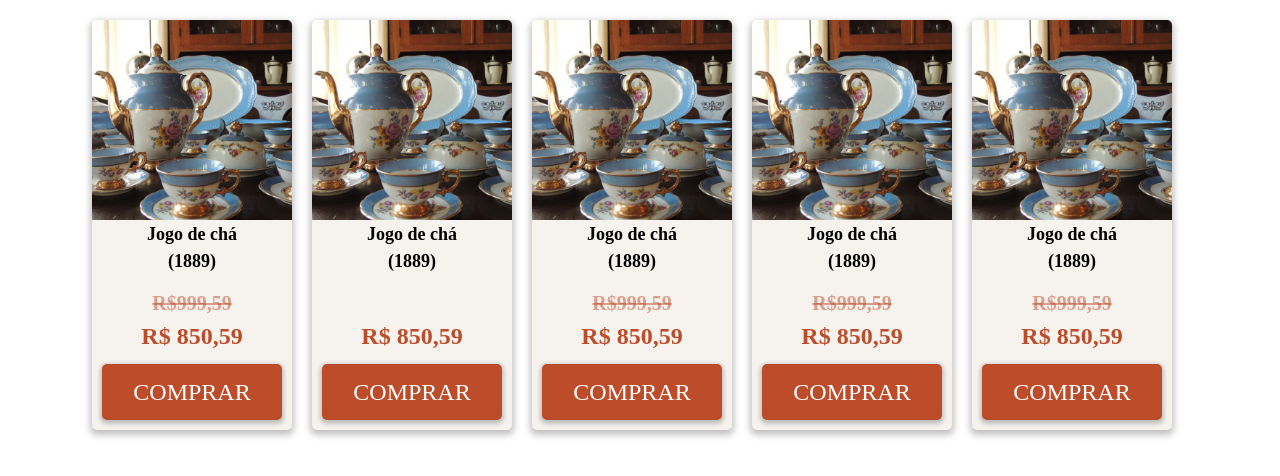
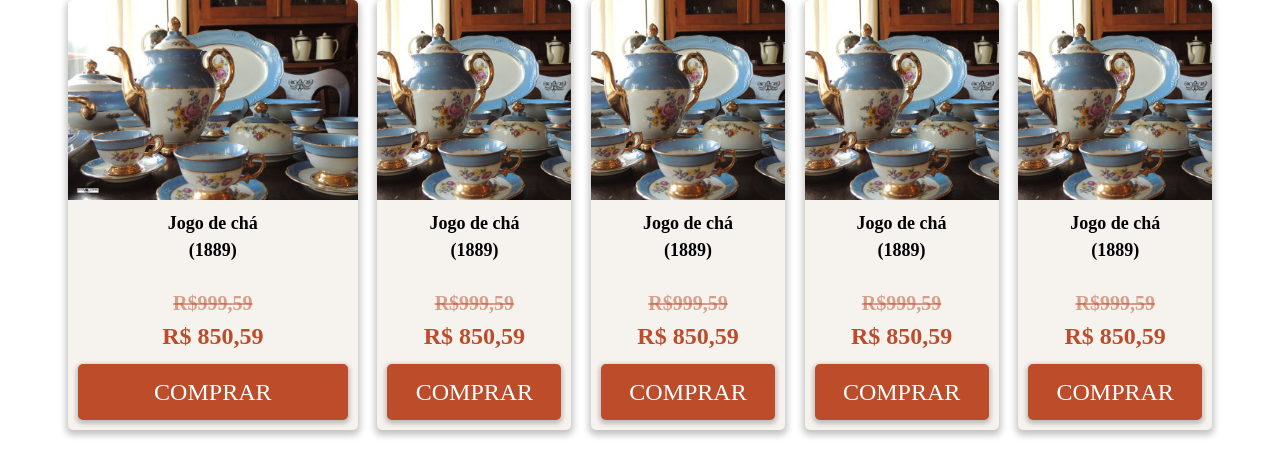
Before and after one commit to eliellds/projeto-integrador-front-end, a plain HTML site: page eliel/carrousel-cards.html in a window 1280 px wide. Drawn offline with nearby package versions, Linux system fonts and the light colour scheme; a web font is replaced by a local one.

Commit message:
cards corrigidos

```diff
--- a/eliel/carrousel-cards.html
+++ b/eliel/carrousel-cards.html
@@ -1,23 +1,29 @@
 <!DOCTYPE html>
 <html lang="pt-BR">
+
 <head>
     <meta charset="UTF-8">
     <meta http-equiv="X-UA-Compatible" content="IE=edge">
     <meta name="viewport" content="width=device-width, initial-scale=1.0">
-    <link href="https://cdn.jsdelivr.net/npm/bootstrap@5.0.2/dist/css/bootstrap.min.css" rel="stylesheet" integrity="sha384-EVSTQN3/azprG1Anm3QDgpJLIm9Nao0Yz1ztcQTwFspd3yD65VohhpuuCOmLASjC" crossorigin="anonymous">
-    <link href="./css-cards/styles.css" rel ="stylesheet">
+    <link href="https://cdn.jsdelivr.net/npm/bootstrap@5.0.2/dist/css/bootstrap.min.css" rel="stylesheet"
+        integrity="sha384-EVSTQN3/azprG1Anm3QDgpJLIm9Nao0Yz1ztcQTwFspd3yD65VohhpuuCOmLASjC" crossorigin="anonymous">
+    <link href="./css-cards/styles.css" rel="stylesheet">
     <title>Velho Luxo</title>
 </head>
+
 <body>
 
     <div class="container container-cards">
+
         <ul class="row lista-cards novidades">
-            <li class="cards col-2">
+
+            <li class="ae col-12 col-6-sm col-4-md col-2-lg">
+                <div class="cards">
                     <div class="caixa-imagem">
                         <a href="" class="imagem-produto card-1"></a>
                     </div>
                     <div class="corpo-card">
-                    <a href="" class="descricao">Jogo de chá<br/>(1889)</a>
+                        <a href="" class="descricao">Jogo de chá<br />(1889)</a>
                         <div class="pagamento">
                             <div class="preco">
                                 <div class="preco-de">R$999,59</div>
@@ -26,28 +32,15 @@
                             <a href="" class="btn-comprar">COMPRAR</a>
                         </div>
                     </div>
+                </div>
             </li>
-            <li class="cards col-2">
+            <li class="col-sm-6 col-md-4 col-lg-2">
+                <div class="cards">
                     <div class="caixa-imagem">
                         <a href="" class="imagem-produto card-1"></a>
                     </div>
                     <div class="corpo-card">
-                    <a href="" class="descricao">Jogo de chá<br/>(1889)</a>
-                    <div class="pagamento">
-                        <div class="preco">
-                            <div class="preco-de"></div>
-                            <div class="preco-por">R$ 850,59</div>
-                        </div>
-                        <a href="" class="btn-comprar">COMPRAR</a>
-                    </div>
-                </div>
-            </li>
-            <li class="cards col-2">
-                <div class="caixa-imagem">
-                    <a href="" class="imagem-produto card-1"></a>
-                </div>
-                <div class="corpo-card">
-                    <a href="" class="descricao">Jogo de chá<br/>(1889)</a>
+                        <a href="" class="descricao">Jogo de chá<br />(1889)</a>
                         <div class="pagamento">
                             <div class="preco">
                                 <div class="preco-de">R$999,59</div>
@@ -56,13 +49,15 @@
                             <a href="" class="btn-comprar">COMPRAR</a>
                         </div>
                     </div>
+                </div>
             </li>
-            <li class="cards col-2">
+            <li class="col-12 col-sm-6 col-md-4 col-lg-2">
+                <div class="cards">
                     <div class="caixa-imagem">
                         <a href="" class="imagem-produto card-1"></a>
                     </div>
                     <div class="corpo-card">
-                    <a href="" class="descricao">Jogo de chá<br/>(1889)</a>
+                        <a href="" class="descricao">Jogo de chá<br />(1889)</a>
                         <div class="pagamento">
                             <div class="preco">
                                 <div class="preco-de">R$999,59</div>
@@ -71,13 +66,15 @@
                             <a href="" class="btn-comprar">COMPRAR</a>
                         </div>
                     </div>
+                </div>
             </li>
-            <li class="cards col-2">
+            <li class="col-12 col-sm-6 col-md-4 col-lg-2">
+                <div class="cards">
                     <div class="caixa-imagem">
                         <a href="" class="imagem-produto card-1"></a>
                     </div>
                     <div class="corpo-card">
-                    <a href="" class="descricao">Jogo de chá<br/>(1889)</a>
+                        <a href="" class="descricao">Jogo de chá<br />(1889)</a>
                         <div class="pagamento">
                             <div class="preco">
                                 <div class="preco-de">R$999,59</div>
@@ -86,9 +83,30 @@
                             <a href="" class="btn-comprar">COMPRAR</a>
                         </div>
                     </div>
+                </div>
             </li>
+            <li class="col-12 col-sm-6 col-md-4 col-lg-2 d-md-none d-lg-block">
+                <div class="cards">
+                    <div class="caixa-imagem">
+                        <a href="" class="imagem-produto card-1"></a>
                     </div>
+                    <div class="corpo-card">
+                        <a href="" class="descricao">Jogo de chá<br />(1889)</a>
+                        <div class="pagamento">
+                            <div class="preco">
+                                <div class="preco-de">R$999,59</div>
+                                <div class="preco-por">R$ 850,59</div>
+                            </div>
+                            <a href="" class="btn-comprar">COMPRAR</a>
+                        </div>
+                    </div>
+                </div>
+            </li>
+
+        </ul>
+
     </div>
 
 </body>
+
 </html>
--- a/eliel/css-cards/styles.css
+++ b/eliel/css-cards/styles.css
@@ -4,46 +4,49 @@
     box-sizing: border-box;
 }
 
+.container-cards {
+    padding: 0;
+}
+
 .lista-cards {
     display: flex;
     flex-direction: row;
     align-items: center;
-    margin: auto;
+    justify-content: space-around;
     padding: 0;
     list-style: none;
 }
 
-.cards {
-    display: flex;
-    flex-direction: column;
-    height: 410px;
-    width: 200px;
+.lista-cards li {
+    height: 100%;
     background-color: #F6F3EF;
     padding: 0;
     border-radius: 5px;
     box-shadow: #0000003f 0 3px 7px 2px;
-    margin: 20px 10px;
     transition: 0.3s;
+    margin-bottom: 15px;
+    min-width: 190px;
+    max-width: 290px;
 }
 
-.cards:hover {
+.lista-cards li:hover {
     box-shadow: #00000062 0 2px 4px 2px;
 }
 
-.cards .caixa-imagem {
+.caixa-imagem {
     display: block;
     justify-content: center;
     height: 200px;
 }
 
-.caixa-imagem .imagem-produto::before {
+.imagem-produto::before {
     content: "";
-    position: absolute;
+    display: inline-block;
     background-size: cover;
     background-repeat: no-repeat;
     background-position: center;
     height: 200px;
-    width: 200px;
+    width: 100%;
     border-radius: 5px 5px 0 0;
 }
 
@@ -56,39 +59,42 @@
     flex-direction: column;
     justify-content: space-between;
     padding: 10px;
-    height: 250px;
+    height: 230px;
 }
 
-.corpo-card .descricao {
+.descricao {
     color: #000;
     text-decoration: none;
     text-align: center;
     font-family: Baskervville;
     font-weight: bold;
     font-size: 18px;
-    margin-top: 10px;
 }
 
-.cards .pagamento {
+.descricao:hover {
+    color: #000;
+}
+
+.pagamento {
     display: flex;
     flex-direction: column;
     align-items: center;
 }
 
-.corpo-card .preco {
+.preco {
     text-align: center;
     font-family: 'Times New Roman', Times, serif;
     font-weight: bold;
     margin-bottom: 10px;
 }
 
-.corpo-card .preco-de {
+.preco-de {
     font-size: 20px;
     text-decoration: line-through;
     color: #BC4C2A82;
 }
 
-.corpo-card .preco-por {
+.preco-por {
     font-size: 24px;
     color: #BC4C2A;
 }
--- a/natalia/css/section.css
+++ b/natalia/css/section.css
@@ -29,10 +29,11 @@ img {
 
     padding: 0 15px;
     text-transform: uppercase;
+
+    transition: 0.3s;
 }
 
 .custom-section-item button:hover {
     background-color: #BC4C2A;
     color: #fff;
-    transition: 0.3s;
 }
```
Also changed, not shown: index.html (+77 -56 lines). Lines whose indentation alone changed are shown as unchanged.
